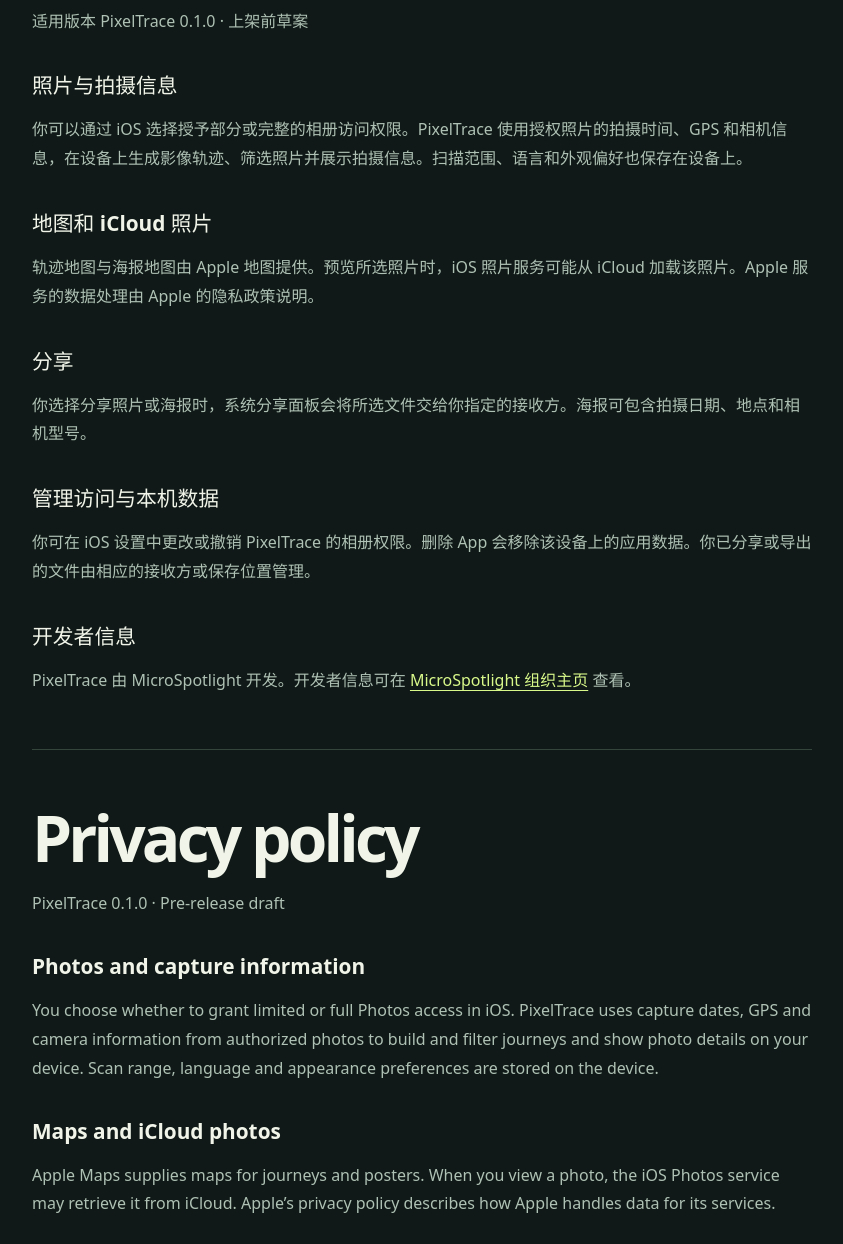
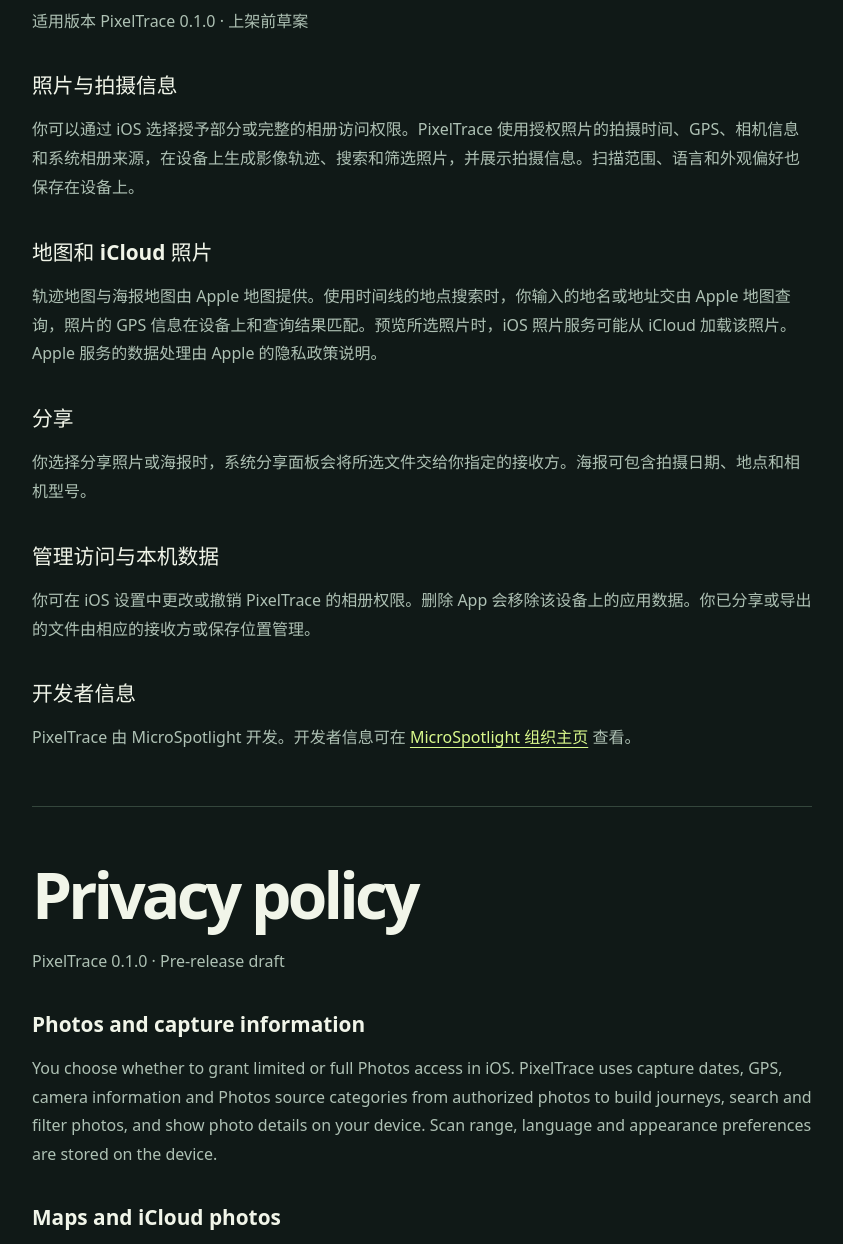
Before and after one commit to MicroSpotlight/PixelTrace-WebSite, a plain HTML site: page privacy.html in a window 1280 px wide. Shown: the part 214-1458 px from the top of the page, without its empty margins (218-1061 px from the left). Drawn offline with Linux system fonts and the light colour scheme.

Commit message:
docs: explain timeline location search and photo sources

```diff
--- a/privacy.html
+++ b/privacy.html
@@ -25,9 +25,9 @@
       <h1>隐私政策</h1>
       <p>适用版本 PixelTrace 0.1.0 · 上架前草案</p>
       <h2>照片与拍摄信息</h2>
-      <p>你可以通过 iOS 选择授予部分或完整的相册访问权限。PixelTrace 使用授权照片的拍摄时间、GPS 和相机信息，在设备上生成影像轨迹、筛选照片并展示拍摄信息。扫描范围、语言和外观偏好也保存在设备上。</p>
+      <p>你可以通过 iOS 选择授予部分或完整的相册访问权限。PixelTrace 使用授权照片的拍摄时间、GPS、相机信息和系统相册来源，在设备上生成影像轨迹、搜索和筛选照片，并展示拍摄信息。扫描范围、语言和外观偏好也保存在设备上。</p>
       <h2>地图和 iCloud 照片</h2>
-      <p>轨迹地图与海报地图由 Apple 地图提供。预览所选照片时，iOS 照片服务可能从 iCloud 加载该照片。Apple 服务的数据处理由 Apple 的隐私政策说明。</p>
+      <p>轨迹地图与海报地图由 Apple 地图提供。使用时间线的地点搜索时，你输入的地名或地址交由 Apple 地图查询，照片的 GPS 信息在设备上和查询结果匹配。预览所选照片时，iOS 照片服务可能从 iCloud 加载该照片。Apple 服务的数据处理由 Apple 的隐私政策说明。</p>
       <h2>分享</h2>
       <p>你选择分享照片或海报时，系统分享面板会将所选文件交给你指定的接收方。海报可包含拍摄日期、地点和相机型号。</p>
       <h2>管理访问与本机数据</h2>
@@ -39,9 +39,9 @@
       <h1>Privacy policy</h1>
       <p>PixelTrace 0.1.0 · Pre-release draft</p>
       <h2>Photos and capture information</h2>
-      <p>You choose whether to grant limited or full Photos access in iOS. PixelTrace uses capture dates, GPS and camera information from authorized photos to build and filter journeys and show photo details on your device. Scan range, language and appearance preferences are stored on the device.</p>
+      <p>You choose whether to grant limited or full Photos access in iOS. PixelTrace uses capture dates, GPS, camera information and Photos source categories from authorized photos to build journeys, search and filter photos, and show photo details on your device. Scan range, language and appearance preferences are stored on the device.</p>
       <h2>Maps and iCloud photos</h2>
-      <p>Apple Maps supplies maps for journeys and posters. When you view a photo, the iOS Photos service may retrieve it from iCloud. Apple’s privacy policy describes how Apple handles data for its services.</p>
+      <p>Apple Maps supplies maps for journeys and posters. When you search for a place in the timeline, Apple Maps looks up the place name or address you enter. PixelTrace matches photo GPS data against the results on your device. When you view a photo, the iOS Photos service may retrieve it from iCloud. Apple’s privacy policy describes how Apple handles data for its services.</p>
       <h2>Sharing</h2>
       <p>When you share a photo or poster, the system share sheet passes the selected file to the destination you choose. A poster may contain capture dates, locations and camera models.</p>
       <h2>Manage access and local data</h2>
```
